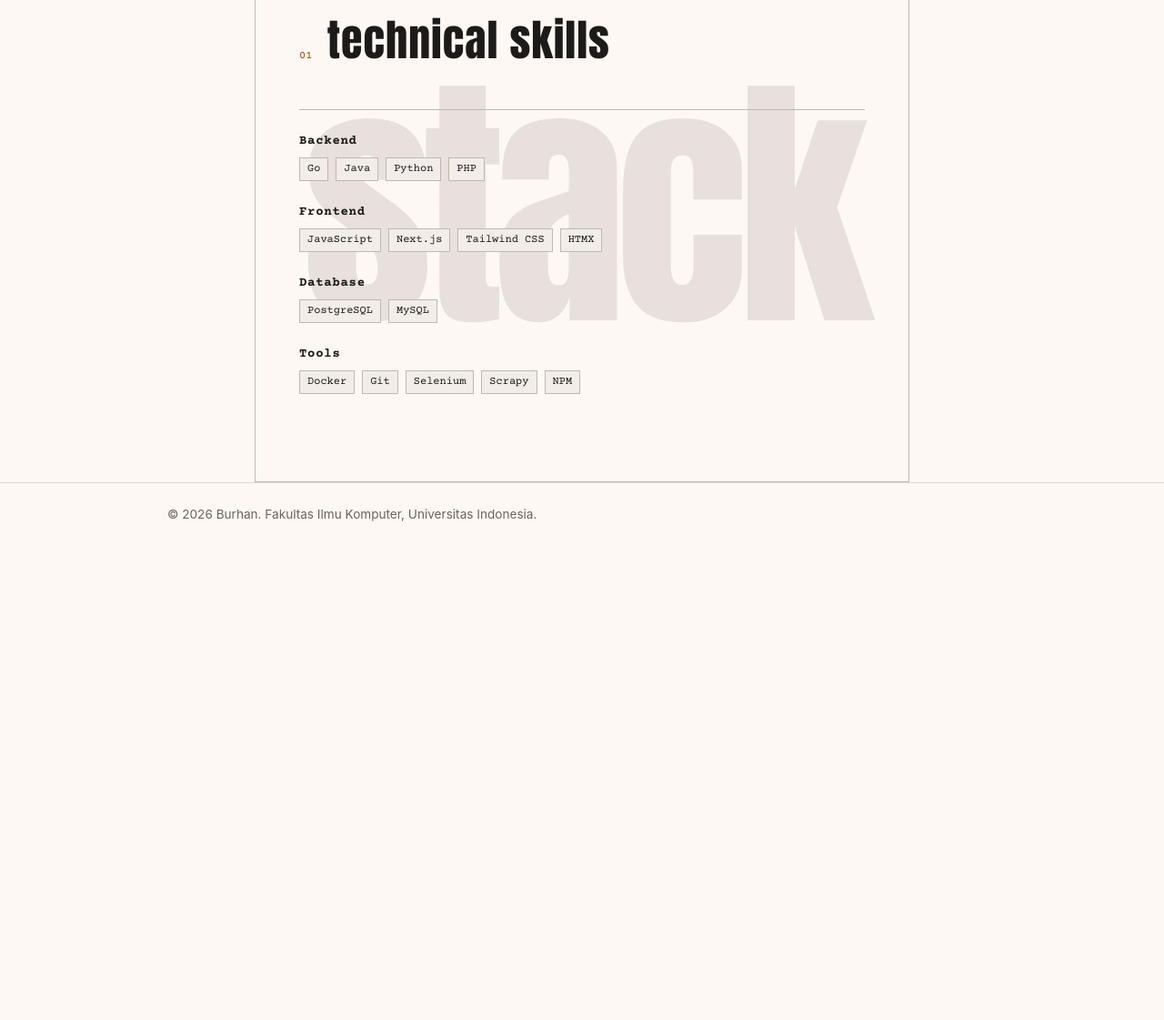
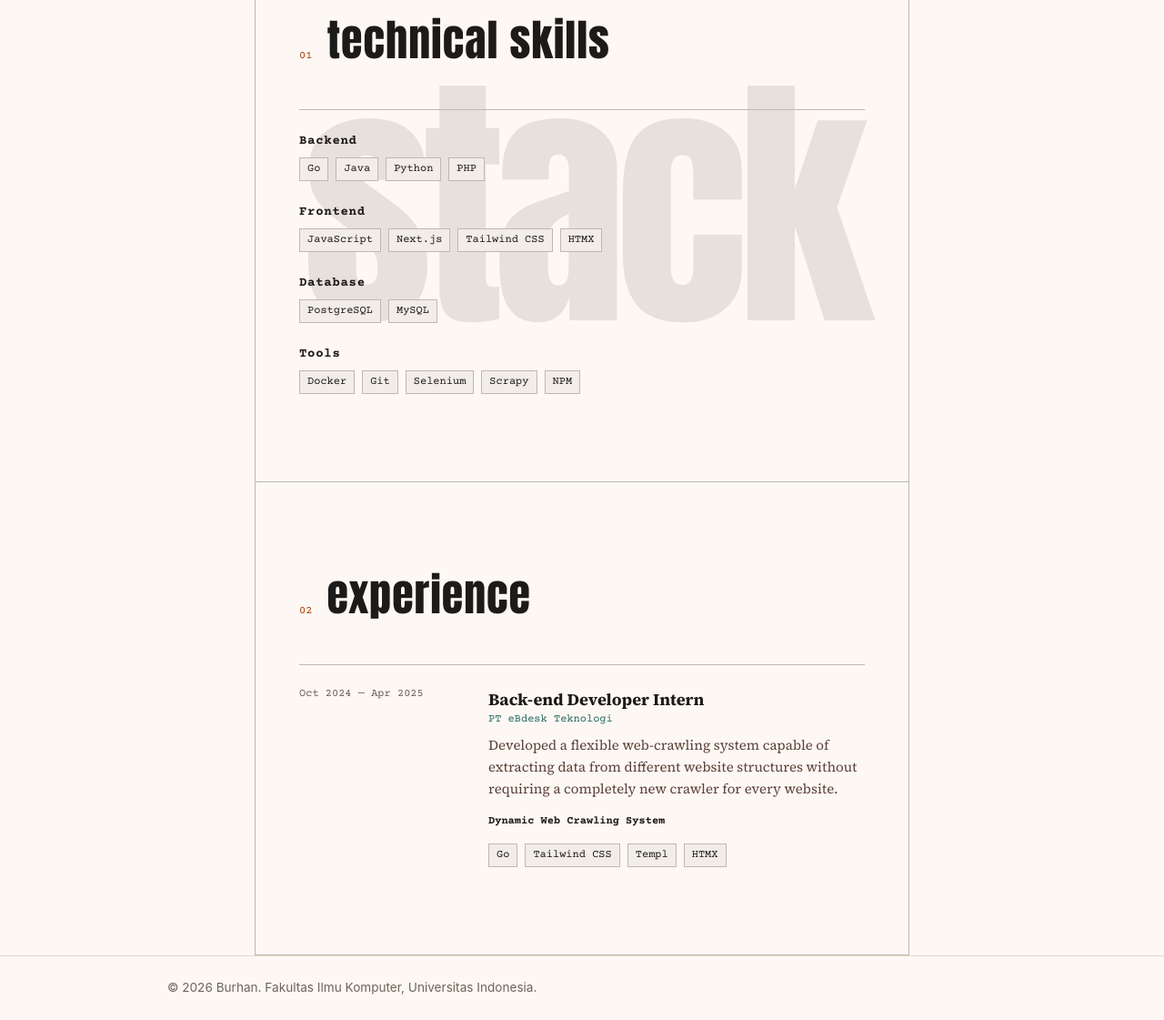
Before and after one commit to fossyy/myportofolio, a Django app: page / in a window 1280 px wide. Shown: the part 1046-2167 px from the top of the page at 91% size. Before the commit the page ends 1619 px from the top, so only its background shows below. Run offline with Django 5.2, Linux system fonts and the light colour scheme.

Commit message:
feat: experience section

```diff
--- a/static/css/style.css
+++ b/static/css/style.css
@@ -541,6 +541,78 @@ a:focus-visible {
     letter-spacing: 0.05em;
 }
 
+.record-list {
+    display: flex;
+    flex-direction: column;
+    gap: var(--space-xl);
+}
+
+.record {
+    display: flex;
+    flex-direction: column;
+    gap: var(--space-md);
+}
+
+.record__meta {
+    flex-shrink: 0;
+    color: var(--color-tertiary);
+    font-family: var(--font-technical);
+    font-size: 12px;
+    line-height: 16px;
+}
+
+.record__body {
+    flex-grow: 1;
+}
+
+.record__title {
+    color: var(--color-on-surface);
+    font-family: var(--font-body);
+    font-size: 18px;
+    font-weight: 700;
+    line-height: 28px;
+}
+
+.record__organization {
+    margin-bottom: var(--space-sm);
+    color: var(--color-secondary);
+    font-family: var(--font-technical);
+    font-size: 12px;
+    line-height: 16px;
+}
+
+.record__description {
+    max-width: 512px;
+    margin-bottom: var(--space-md);
+    color: var(--color-on-surface-variant);
+    font-family: var(--font-body);
+    font-size: 15px;
+    line-height: 24px;
+}
+
+.record__project {
+    margin-bottom: var(--space-sm);
+    color: var(--color-on-surface);
+    font-family: var(--font-technical);
+    font-size: 12px;
+    font-weight: 700;
+    line-height: 16px;
+}
+
+.record__tags {
+    margin-top: var(--space-md);
+}
+
+@media (min-width: 768px) {
+    .record {
+        flex-direction: row;
+    }
+
+    .record__meta {
+        width: 192px;
+    }
+}
+
 h1, .brand {
     font-family: "Space Grotesk", -apple-system, sans-serif;
 }
--- a/templates/index.html
+++ b/templates/index.html
@@ -155,6 +155,35 @@
                 </div>
             </div>
         </section>
+
+        <section class="portfolio-section" id="experience">
+            <div class="section-heading">
+                <span class="section-number">02</span>
+                <h2 class="section-title">experience</h2>
+            </div>
+
+            <div class="section-content">
+                <div class="record-list">
+                    <article class="record">
+                        <div class="record__meta">Oct 2024 — Apr 2025</div>
+                        <div class="record__body">
+                            <h3 class="record__title">Back-end Developer Intern</h3>
+                            <p class="record__organization">PT eBdesk Teknologi</p>
+                            <p class="record__description">
+                                Developed a flexible web-crawling system capable of extracting data from different website structures without requiring a completely new crawler for every website.
+                            </p>
+                            <p class="record__project">Dynamic Web Crawling System</p>
+                            <div class="tag-list record__tags">
+                                <span class="tech-tag">Go</span>
+                                <span class="tech-tag">Tailwind CSS</span>
+                                <span class="tech-tag">Templ</span>
+                                <span class="tech-tag">HTMX</span>
+                            </div>
+                        </div>
+                    </article>
+                </div>
+            </div>
+        </section>
     </main>
 
     <footer class="site-footer">
```
